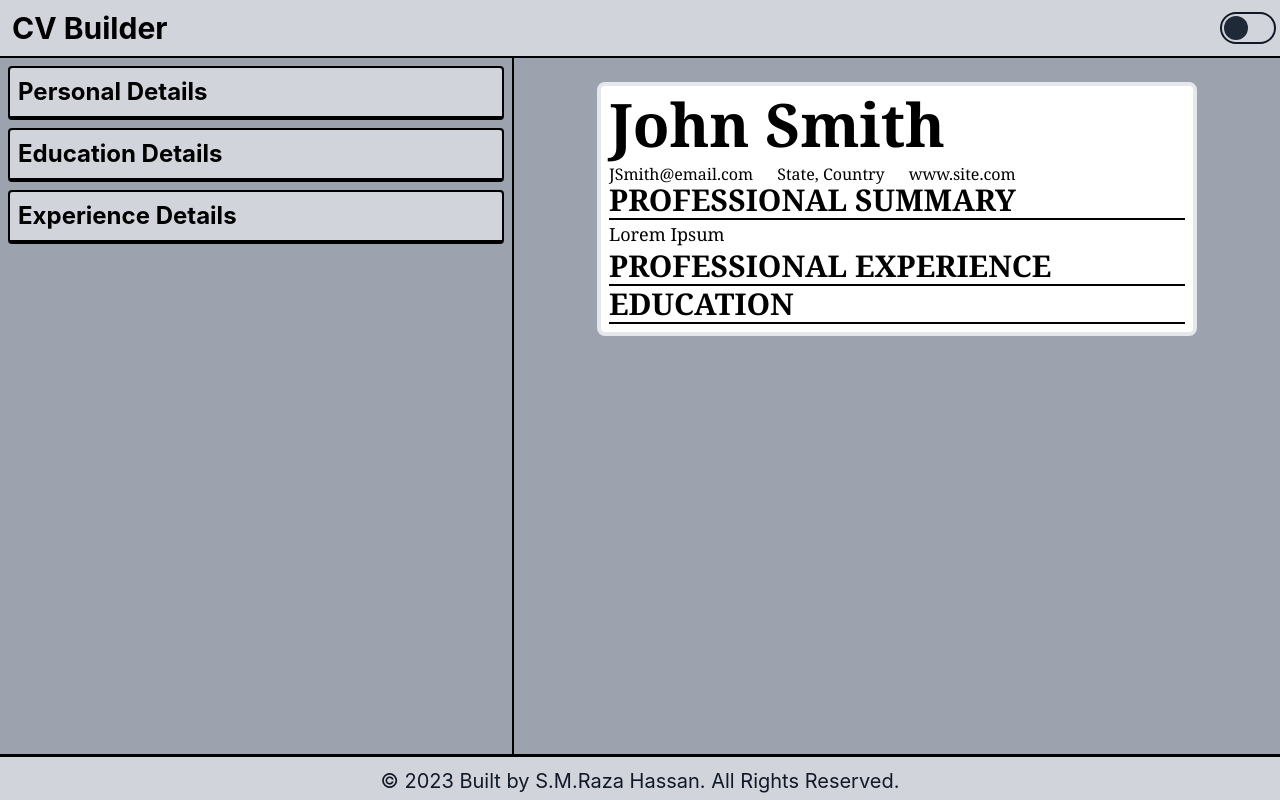
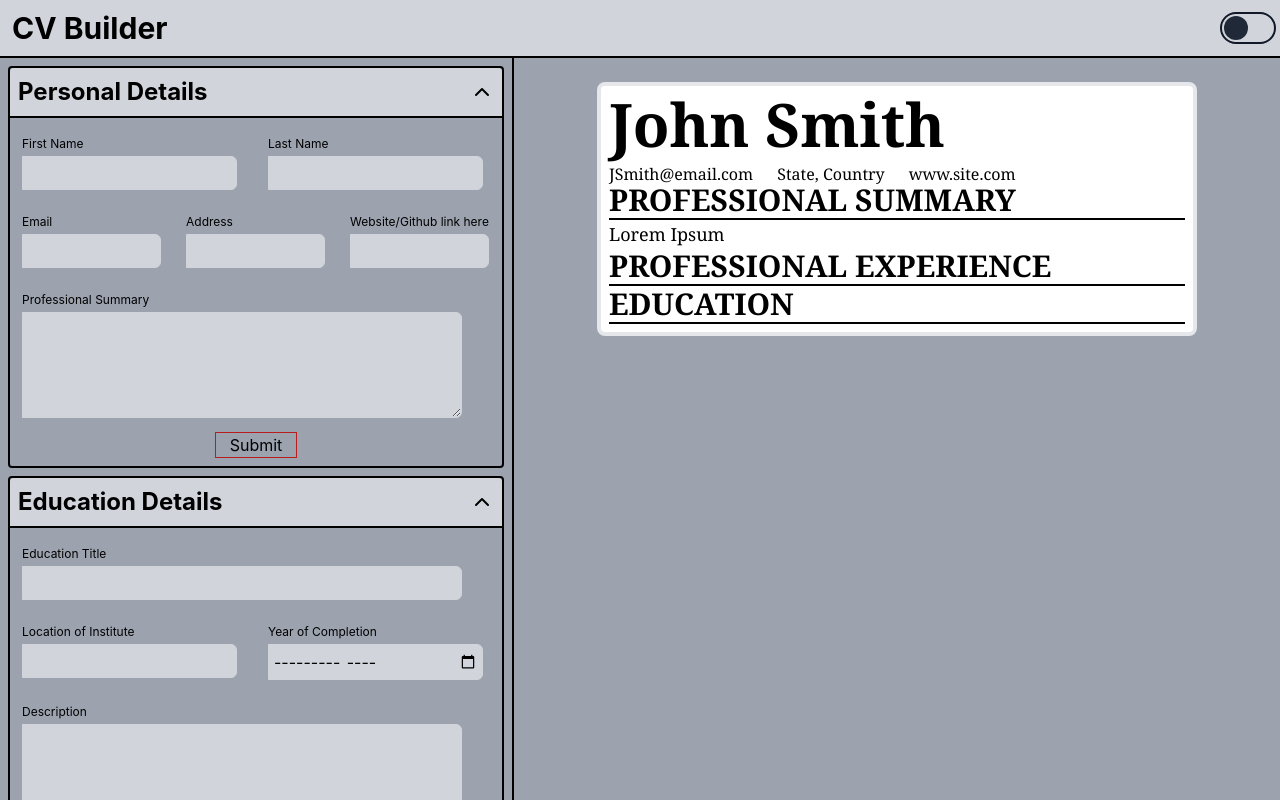
Before and after one commit to bilgramiraza/cv-builder, a React (Vite) app: page / in a window 1280 px wide. Shown: the top 800 px of the page. Built offline with nearby package versions, Linux system fonts and the light colour scheme.

Commit message:
Added Chevron Icon to indicate Open and Closed Forms

```diff
--- a/src/components/Education.jsx
+++ b/src/components/Education.jsx
@@ -13,7 +13,7 @@ function Education({getEducation, education}) {
   const [status, setStatus] = useState(education[index]?.status||false);
 
   const formStatus = eduTitle&&desc&&endDate&&address;
-  const [showForm, setShowForm] = useState(false);
+  const [showForm, setShowForm] = useState(true);
 
   const handleChange=(e)=>{
     switch(e.target.name){
@@ -91,9 +91,12 @@ function Education({getEducation, education}) {
   };
 
   return (
-    <div className="border-2 border-black rounded mt-2">
-      <div className="border-b-2 border-black py-2 ps-2 rounded-t bg-gray-300 dark:bg-gray-800 cursor-pointer" onClick={toggleForm}>
+    <div className="border-2 border-black rounded mt-2 dark:border-white">
+      <div className="flex flex-row border-b-2 border-black py-2 ps-2 rounded-t bg-gray-300 dark:bg-gray-800 justify-between cursor-pointer dark:border-white" onClick={toggleForm}>
         <h3 className="text-2xl font-bold text-black dark:text-white">Education Details</h3>
+        <div className="mr-2 mt-1">
+          <svg className={`${showForm?'rotate-180':''} stroke-black stroke-2 dark:stroke-white transition ease-in duration-200`} fill="none" height="24" shapeRendering="geometricPrecision" strokeLinecap="round" strokeLinejoin="round" viewBox="0 0 24 24" width="24"><path d="M6 9l6 6 6-6"></path></svg>
+        </div>
       </div>
       <form className={`flex flex-col pb-2 ${showForm?'':'hidden'}`} onSubmit={handleSubmit} key={index}>
         <div className="flex flex-col w-full my-1.5 lg:flex-row">
--- a/src/components/Experience.jsx
+++ b/src/components/Experience.jsx
@@ -14,7 +14,7 @@ function Experience({ getExperience, experience }) {
   const [status, setStatus] = useState(experience[index]?.status || false);
 
   const formStatus = expCompany && expTitle && startDate && endDate && desc;
-  const [showForm, setShowForm] = useState(false);
+  const [showForm, setShowForm] = useState(true);
 
   const handleChange = (e) => {
     switch (e.target.name) {
@@ -98,9 +98,12 @@ function Experience({ getExperience, experience }) {
   };
 
   return (
-    <div className="border-2 border-black rounded my-2">
-      <div className="border-b-2 border-black py-2 ps-2 rounded-t bg-gray-300 dark:bg-gray-800 cursor-pointer" onClick={toggleForm}>
+    <div className="border-2 border-black rounded my-2 dark:border-white">
+      <div className="flex flex-row border-b-2 border-black py-2 ps-2 rounded-t bg-gray-300 dark:bg-gray-800 justify-between cursor-pointer dark:border-white" onClick={toggleForm}>
         <h3 className="text-2xl font-bold text-black dark:text-white">Experience Details</h3>
+        <div className="mr-2 mt-1">
+          <svg className={`${showForm?'rotate-180':''} stroke-black stroke-2 dark:stroke-white transition ease-in duration-200`} fill="none" height="24" shapeRendering="geometricPrecision" strokeLinecap="round" strokeLinejoin="round" viewBox="0 0 24 24" width="24"><path d="M6 9l6 6 6-6"></path></svg>
+        </div>
       </div>
       <form className={`flex flex-col pb-2 ${showForm?'':'hidden'}`} onSubmit={handleSubmit} key={index}>
         <div className="flex flex-col w-full my-1.5 lg:flex-row">
--- a/src/components/Personal.jsx
+++ b/src/components/Personal.jsx
@@ -12,7 +12,7 @@ function Personal({getPersonal, personal}) {
   const [status, setStatus] = useState(personal?.status||false);
 
   const formStatus = fname&&lname&&email&&address&&website&&profSummary;
-  const [showForm, setShowForm] = useState(false);
+  const [showForm, setShowForm] = useState(true);
 
   const handleChange = (e) =>{
     switch(e.target.name){
@@ -68,9 +68,12 @@ function Personal({getPersonal, personal}) {
   };
 
   return (
-    <div className="border-2 border-black rounded mt-2">
-      <div className="border-b-2 border-black py-2 ps-2 rounded-t bg-gray-300 dark:bg-gray-800 cursor-pointer" onClick={toggleForm}>
+    <div className="border-2 border-black rounded mt-2 dark:border-white">
+      <div className="flex flex-row border-b-2 border-black py-2 ps-2 rounded-t bg-gray-300 justify-between dark:bg-gray-800 cursor-pointer dark:border-white" onClick={toggleForm}>
         <h3 className="text-2xl font-bold text-black dark:text-white">Personal Details</h3>
+        <div className="mr-2 mt-1">
+          <svg className={`${showForm?'rotate-180':''} stroke-black stroke-2 dark:stroke-white transition ease-in duration-200`} fill="none" height="24" shapeRendering="geometricPrecision" strokeLinecap="round" strokeLinejoin="round" viewBox="0 0 24 24" width="24"><path d="M6 9l6 6 6-6"></path></svg>
+        </div>
       </div>
       <form onSubmit={handleSubmit} className={`flex flex-col pb-2 ${showForm?'':'hidden'}`}>
         <div className="flex flex-col w-full my-1.5 lg:flex-row">
```
